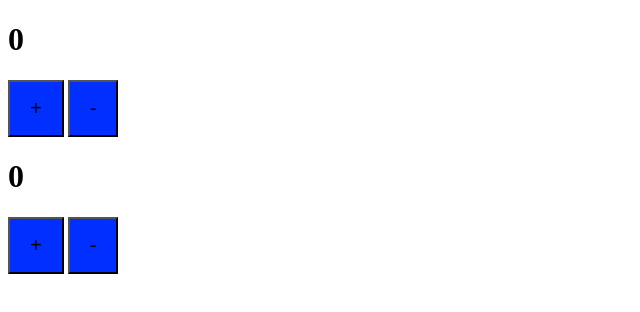
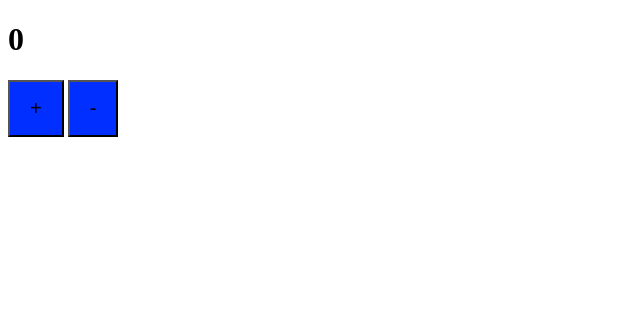
Before and after one commit to lazizGoyibov/GitTraininng, a plain HTML site: page index.html in a window 1280 px wide. Shown: the whole page, without its empty margins (0-640 px from the left). Drawn offline with Linux system fonts and the light colour scheme.

Commit message:
changing index.html

```diff
--- a/index.html
+++ b/index.html
@@ -14,9 +14,7 @@
     <h1 class="answer">0</h1>
     <button class="btn">+</button>
     <button class="btn btn2">-</button>
-    <h1 class="answer">0</h1>
-    <button class="btn">+</button>
-    <button class="btn btn2">-</button>
+
 
     <script src="./scripts/main.js"></script>
 </body>
```
